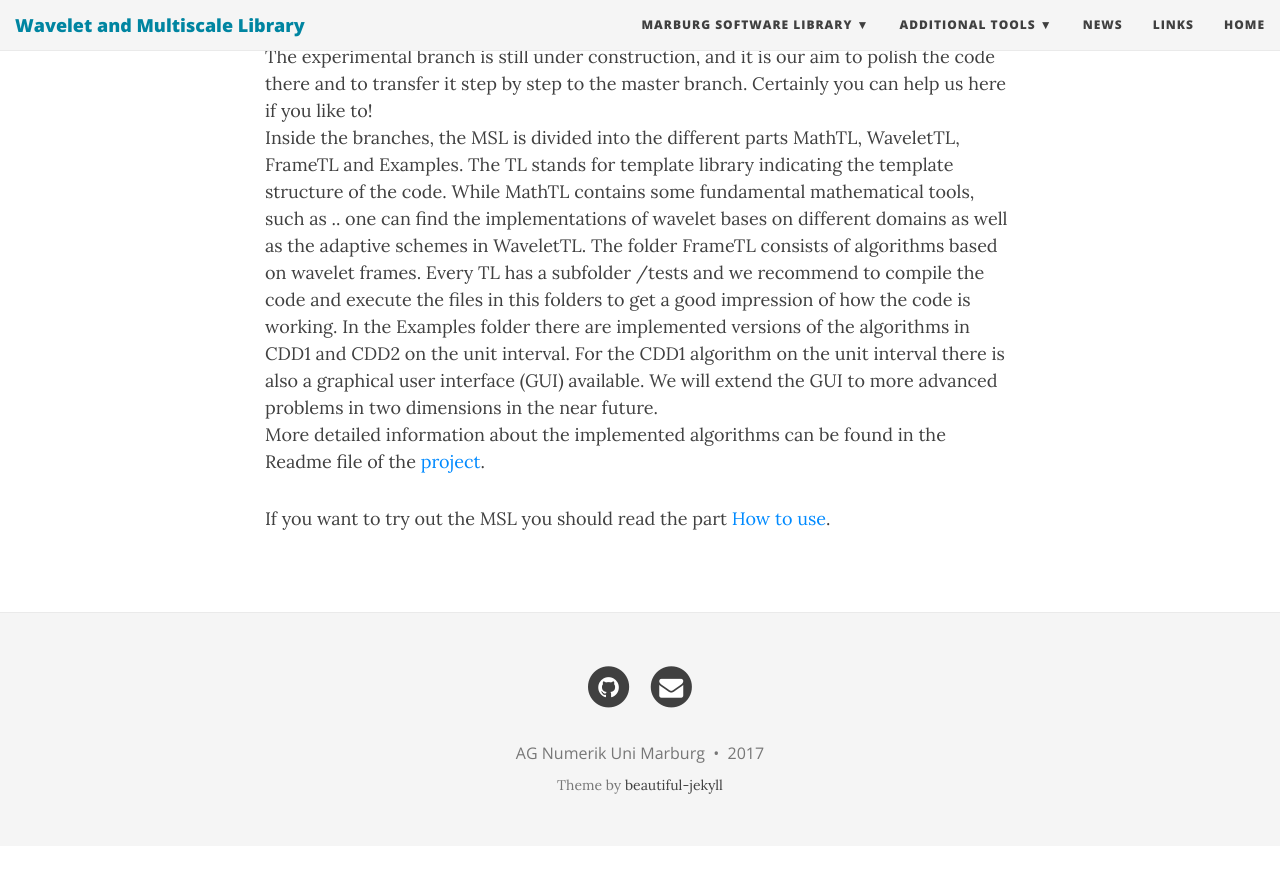
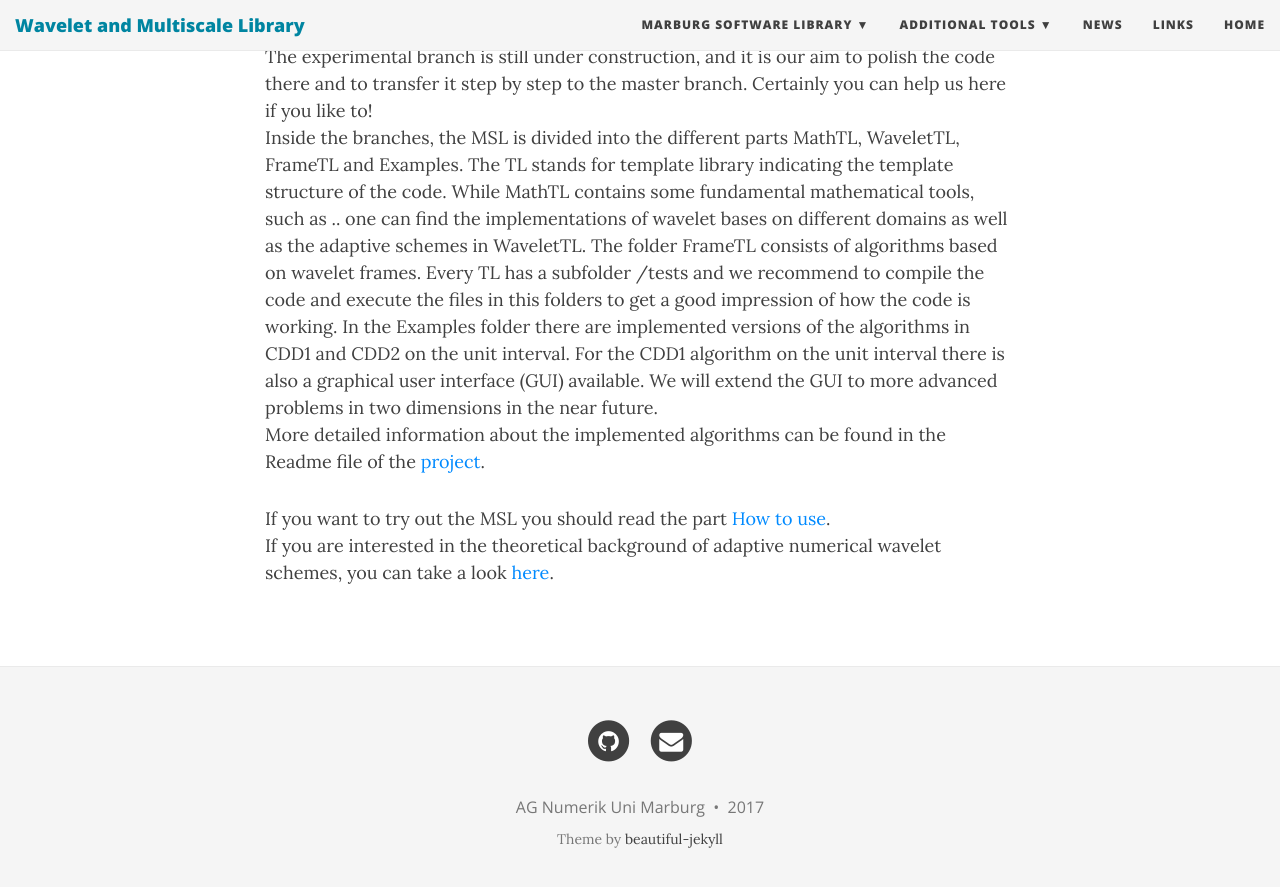
Before and after one commit to agnumerikunimarburg/agnumerikunimarburg.github.io, a Jekyll site: the page built from aboutmsl.md, in a window 1280 px wide and 900 px high, scrolled down 724 px. Shown: the top 887 px of the window. Built offline with Jekyll 4.4.1, drawn with Linux system fonts in a browser that asks for light colours; nearby versions of some CDN libraries; before the commit the page ends 1570 px from its top, so only the background shows below that.

Commit message:
Update aboutmsl.md

```diff
--- a/aboutmsl.md
+++ b/aboutmsl.md
@@ -15,3 +15,4 @@ Every TL has a subfolder /tests and we recommend to compile the code and execute
 More detailed information about the implemented algorithms can be found in the Readme file of the [project](https://github.com/agnumerikunimarburg/Marburg_Software_Library).
 
 If you want to try out the MSL you should read the part [How to use](/howtomsl).
+If you are interested in the theoretical background of adaptive numerical wavelet schemes, you can take a look [here](../includes/theoback.pdf).
```
